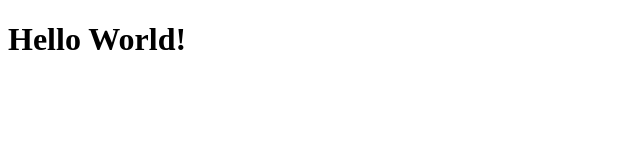
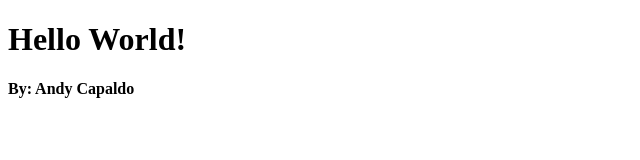
Before and after one commit to andycapaldo/kekambas-132_hello_world, a plain HTML site: page index.html in a window 1280 px wide. Shown: the whole page, without its empty margins (0-640 px from the left). Drawn offline with Linux system fonts and the light colour scheme.

Commit message:
Add author H4

```diff
--- a/index.html
+++ b/index.html
@@ -7,5 +7,8 @@
     </head>
     <body>
         <h1>Hello World!</h1>
+
+        <h4>By: Andy Capaldo</h4>
+
     </body>
 </html>
```
